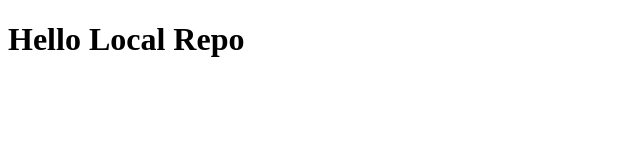
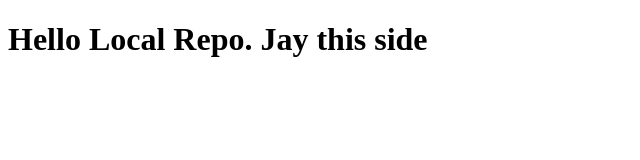
Before and after one commit to jayp0204/localRepo, a plain HTML site: page index.html in a window 1280 px wide. Shown: the whole page, without its empty margins (0-640 px from the left). Drawn offline with Linux system fonts and the light colour scheme.

Commit message:
changes in index.html

```diff
--- a/index.html
+++ b/index.html
@@ -6,6 +6,6 @@
     <title>Document</title>
 </head>
 <body>
-    <h1>Hello Local Repo</h1>
+    <h1>Hello Local Repo. Jay this side</h1>
 </body>
 </html>
```
